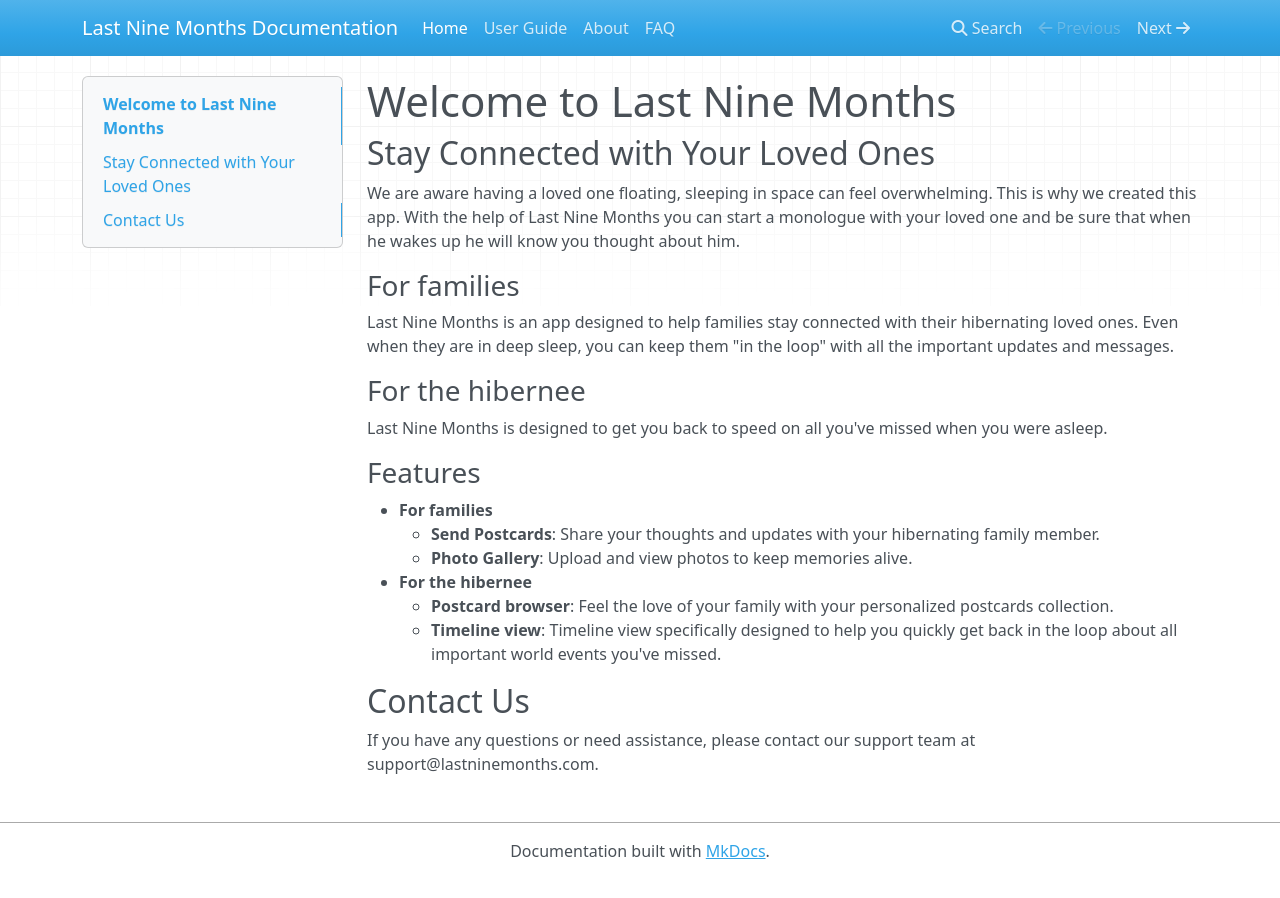
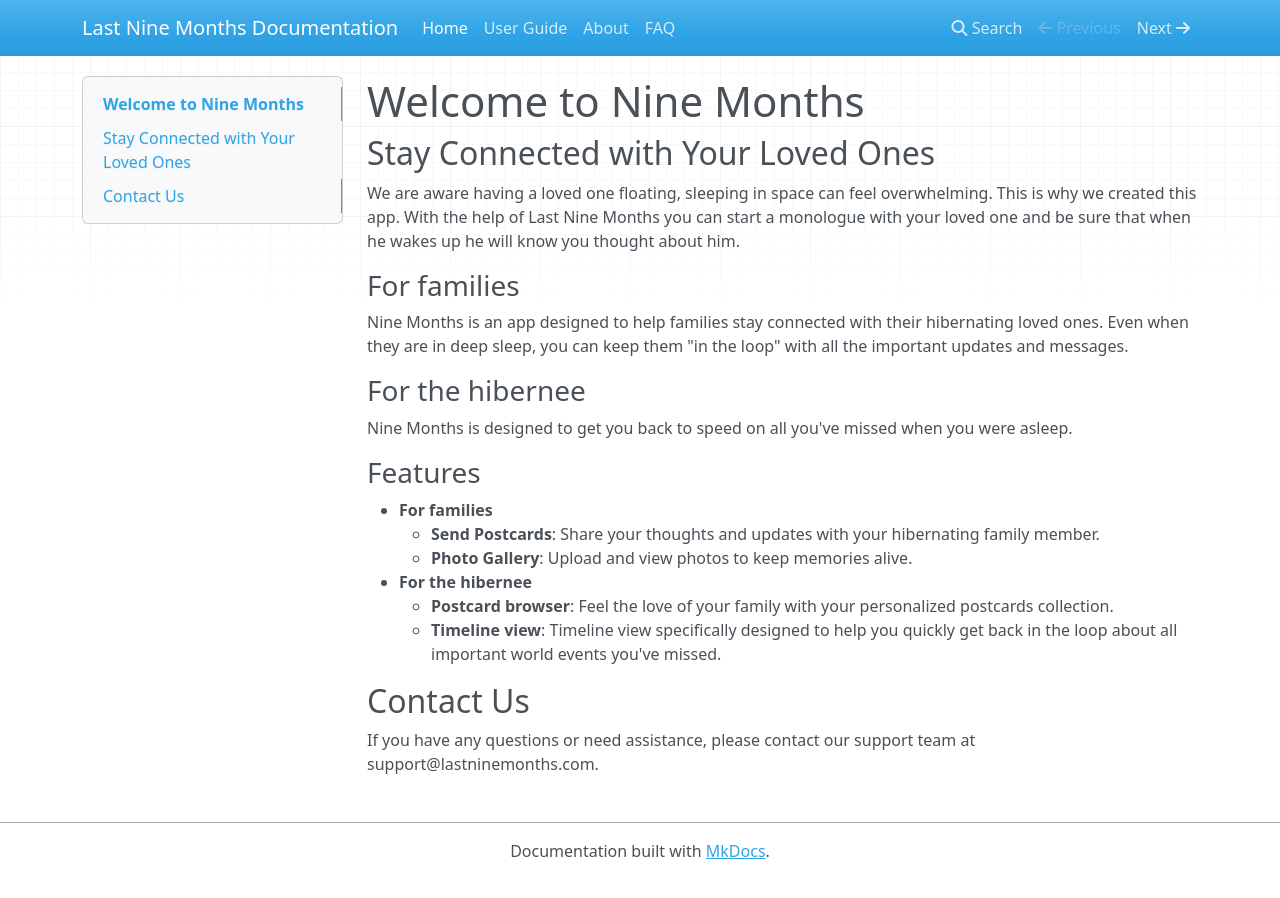
Before and after one commit to avangie/BHL2024, an MkDocs documentation site: the page built from docs/docs/index.md, in a window 1280 px wide. Built offline with MkDocs 1.6.1, drawn with Linux system fonts in a browser that asks for light colours; nearby versions of some CDN libraries.

Commit message:
changed last nine months to just nine months

```diff
--- a/docs/docs/about.md
+++ b/docs/docs/about.md
@@ -1,7 +1,7 @@
-# About Last Nine Months
+# About Nine Months
 
 ## Overview
-Last Nine Months is an innovative app designed to help families stay connected with their loved ones during their hibernation period. Our mission is to bridge the gap created by long-term space travel and ensure that no one feels isolated.
+Nine Months is an innovative app designed to help families stay connected with their loved ones during their hibernation period. Our mission is to bridge the gap created by long-term space travel and ensure that no one feels isolated.
 
 ## Technology Stack
 Our app is built using modern technologies to ensure a seamless and efficient user experience. Here is a brief overview of our technology stack:
--- a/docs/docs/faq.md
+++ b/docs/docs/faq.md
@@ -5,10 +5,10 @@
 ### Why Nine Months
 Nine months was the time it took to travel one way from Earth to Mars. During this trip many astronauts suffered great mental distress from prolonged isolation in deep space. With our name we pay tribute to all astronaut pioneers.
 
-### What is Last Nine Months?
+### What is Nine Months?
 Last Nine Months is an app designed to help families stay connected with their hibernating loved ones by sharing updates, photos, and messages.
 
-### How does Last Nine Months work?
+### How does Nine Months work?
 Families can send postcards, upload photos, and share updates through the app. When the hibernating person wakes up, they can browse through the postcards and view a timeline of important events.
 
 ## Technical Support
--- a/docs/docs/index.md
+++ b/docs/docs/index.md
@@ -1,13 +1,13 @@
-# Welcome to Last Nine Months
+# Welcome to Nine Months
 
 ## Stay Connected with Your Loved Ones
 We are aware having a loved one floating, sleeping in space can feel overwhelming. This is why we created this app. With the help of Last Nine Months you can start a monologue with your loved one and be sure that when he wakes up he will know you thought about him.
 
 ### For families
-Last Nine Months is an app designed to help families stay connected with their hibernating loved ones. Even when they are in deep sleep, you can keep them "in the loop" with all the important updates and messages.
+Nine Months is an app designed to help families stay connected with their hibernating loved ones. Even when they are in deep sleep, you can keep them "in the loop" with all the important updates and messages.
 
 ### For the hibernee
-Last Nine Months is designed to get you back to speed on all you've missed when you were asleep.
+Nine Months is designed to get you back to speed on all you've missed when you were asleep.
 
 ### Features
 - **For families**
--- a/docs/docs/user-guide.md
+++ b/docs/docs/user-guide.md
@@ -1,12 +1,12 @@
 # User Guide
 
 ## Introduction
-Welcome to the Last Nine Months user guide. This guide will help you understand how to use the app to stay connected with your loved ones during their hibernation period.
+Welcome to the Nine Months user guide. This guide will help you understand how to use the app to stay connected with your loved ones during their hibernation period.
 
 ## Getting Started
 ### Installation
 > This is a Work in Progress build of the app.
-To install the Last Nine Months app, follow these steps:
+To install the Nine Months app, follow these steps:
 1. Clone our repository from [BHL2024 GitHub repo](https://github.com/avangie/BHL2024).
 2. Add .env file in backend directory with following content:
 > Change <your_openai_api_key> to your openai api key.
```
